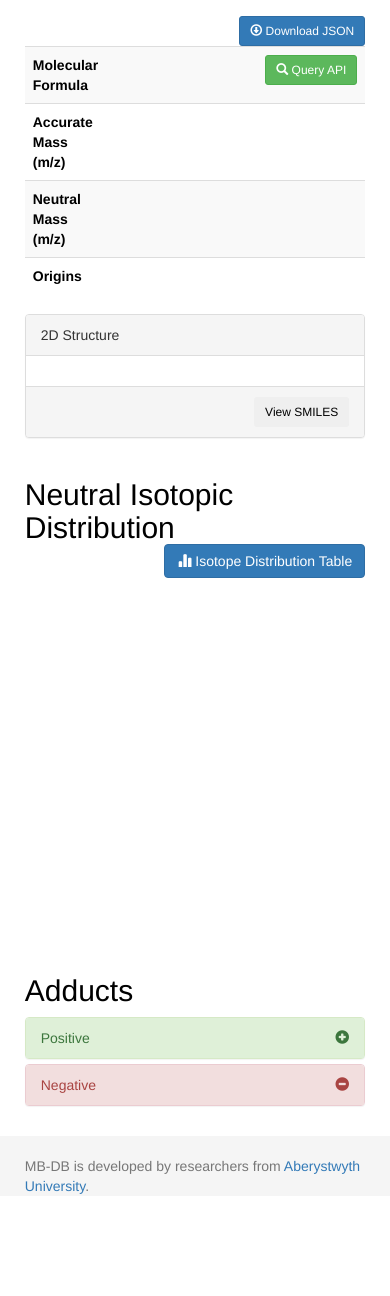
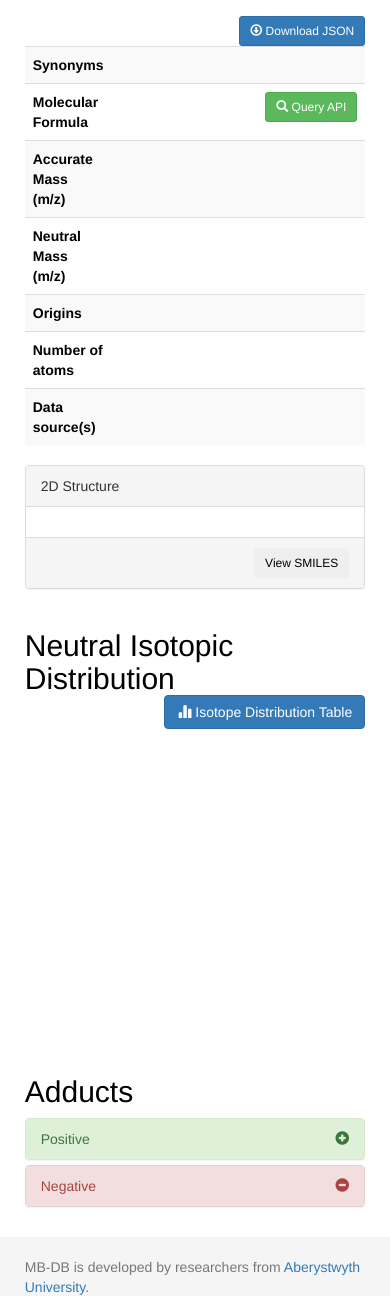
Before and after one commit to AberystwythSystemsBiology/DIMEdb, a Flask app: page /view/1/ in a window 390 px wide. Shown: the part 54-1350 px from the top of the page. Before the commit the page ends 1248 px from the top, so only its background shows below. Run offline with Flask 2, Linux system fonts and the light colour scheme; parts of the project's set-up code (start-up, migrations or seed data) failed here and were passed over; some libraries are stand-ins or nearby versions.

Commit message:
Major changes

```diff
--- a/db/hmdb.py
+++ b/db/hmdb.py
@@ -43,6 +43,7 @@ def parse_hmdb_xml(fd="./dl-files/hmdb/xml_files/"):
                 entity = {
                     "name" : d["name"],
                     "smiles" : d["smiles"],
+                    "synonyms": d["synonyms"],
                     "origins" : origins,
                 }
                 hmdb_dict[d["accession"]] = entity
--- a/mbdb/documents.py
+++ b/mbdb/documents.py
@@ -7,6 +7,9 @@ class MetaboliteFull(DynamicDocument):
     molecular_formula = StringField()
     smiles = StringField()
     accurate_mass = FloatField()
+    num_atoms = IntField()
+    source = StringField()
+    synonyms = ListField(StringField())
     adducts = StringField()
 
 class MetaboliteBasic(DynamicDocument):
--- a/mbdb/static/js/view.js
+++ b/mbdb/static/js/view.js
@@ -16,10 +16,12 @@ function render_view(base_url, id) {
         $("#molecular_formula").html(metabolite["molecular_formula"].replace(/([0-9]+)/g, '<sub>$1</sub>'));
         $("#molecular_formula_search").attr("href", base_url + "api/metabolites/?molecular_formula__exact=" + metabolite["molecular_formula"])
         $("#accurate_mass").html(metabolite["accurate_mass"]);
+        $("#num_atoms").html(metabolite["num_atoms"]);
+        $("#data_sources").html("<a href='http://www.hmdb.ca/metabolites/"+metabolite["source"]+"' target='_blank'><button class='btn btn-primary'>"+metabolite["source"]+"</button></a>")
         $("#smiles").html(metabolite["smiles"]);
 
         for (o in metabolite["origins"]) {
-            $("#origins").append("<p>" + metabolite["origins"][o] + "</p>");
+            $("#origins").append(metabolite["origins"][o] + "; ");
         }
 
 
@@ -39,7 +41,7 @@ function render_view(base_url, id) {
                 for (adduct_idx in metabolite["adducts"][result]["peaks"]) {
                     var adduct = metabolite["adducts"][result]["peaks"][adduct_idx];
                     $("#"+result+"_adduct").append("<li class='list-group-item'><b>"+adduct["type"]+":</b> "+adduct["accurate_mass"].toFixed(4)+"<button id='isotope' name='"+result+"_"+adduct_idx+"' class='btn btn-primary btn-sm pull-right'>Isotope</button><div class='clearfix'></div></li>");
-                }
+                   }
             }
         }
 
@@ -52,18 +54,19 @@ function render_view(base_url, id) {
         var isotopic_data = [{
             x: x_plot,
             y: y_plot,
-            type: 'bar'
+            type: 'markers',
+            marker: {
+                color: 'rgba(0, 0, 0, 1)'
+            }
         }];
 
         var layout = {
             xaxis: {
-                title: 'Mass (mz)',
-                showgrid: false,
-                range: [Math.min.apply(Math, x_plot) - 10, Math.max.apply(Math, x_plot) + 10]
+                title: 'Mass-to-ion (m/z)',
+                showgrid: false
             },
             yaxis: {
-                title: 'Intensity (%)',
-                showline: false
+                title: 'Relative Intensity (%)'
             },
             margin: {
                 l: 50,
@@ -74,7 +77,7 @@ function render_view(base_url, id) {
             }
         };
 
-        Plotly.newPlot("distribution_chart", isotopic_data, layout, {displayModeBar: false});
+        Plotly.newPlot("distribution_chart", isotopic_data, layout, {displayModeBar: false, barwidth :10});
         $("#container").show();
 
         // Prep table
--- a/mbdb/templates/misc/404.html
+++ b/mbdb/templates/misc/404.html
@@ -12,7 +12,8 @@ Page Not Found (404)
 
     <h2>This is not the page you are looking for.</h2>
 
-<img src="http://i.imgur.com/h3hExtU.jpg" style="max-width: 600px; margin:0 auto 0; display: block; width: 80%;">
+    <img src="http://i.imgur.com/h3hExtU.jpg" style="max-width: 600px; margin:0 auto 0; display: block; width: 80%;">
 
+    <h4 >You can go about your business, move along.</h4>
     </div>
 {% endblock %}
--- a/mbdb/templates/modals/view.html
+++ b/mbdb/templates/modals/view.html
@@ -3,20 +3,24 @@
         <div class="modal-content">
             <div class="modal-header">
                 <button type="button" class="close" data-dismiss="modal">&times;</button>
-                <h4 id="dtable_header" class="modal-title">Isotopic Distribution Table (<span id="dm_adduct"></span>)</h4>
+                <h4 id="dtable_header" class="modal-title">Isotopic Distribution: (<span id="dm_adduct"></span>)</h4>
             </div>
             <div class="modal-body">
-                <div class="container">
-                <table class="table table-striped" id="distribution_table" width="50%">
+                <div class="row">
+                    <div class="col-md-6">
+                        <table class="table table-striped" id="distribution_table" width="100%">
                             <thead>
                             <tr>
-                        <th>Mass (m/z)</th>
-                        <th>Relative Intensity (%)</th>
+                                <th width="50%">Mass (m/z)</th>
+                                <th width="50%">Intensity (%)</th>
                             </tr>
                             </thead>
                             <tbody>
                             </tbody>
                         </table>
+                    </div>
+                    <div class="col-md-6">
+                    </div>
                 </div>
             </div>
         </div>
--- a/mbdb/templates/view.html
+++ b/mbdb/templates/view.html
@@ -14,7 +14,12 @@
         <table class="table table-striped">
             <tbody>
             <tr>
-                <th width="25%">Molecular Formula</th>
+                <th width="25%">Synonyms</th>
+                <td id="synonyms">
+                </td>
+            </tr>
+            <tr>
+                <th>Molecular Formula</th>
                 <td>
                     <span id="molecular_formula"></span>
                     <a id="molecular_formula_search" href="" target="_blank"><button class="btn btn-success btn-sm pull-right">
@@ -34,6 +39,16 @@
             <tr>
                 <th>Origins</th>
                 <td id="origins">
+                </td>
+            </tr>
+            <tr>
+                <th>Number of atoms</th>
+                <td id="num_atoms">
+                </td>
+            </tr>
+            <tr>
+                <th>Data source(s)</th>
+                <td id="data_sources">
                 </td>
             </tr>
             </tbody>
@@ -64,7 +79,7 @@
                         <i class="glyphicon glyphicon glyphicon-stats"></i> Isotope Distribution Table
             </button>
         </h2>
-        <div id="distribution_chart" style="width:90%;height:400px;"></div>
+        <div id="distribution_chart" style="width:100%;height:350px;"></div>
     </div>
     <div class="col-md-3">
         <h2>Adducts</h2>
```
Also changed, not shown: db/process.py (+39 -25 lines). Lines whose indentation alone changed are shown as unchanged.
